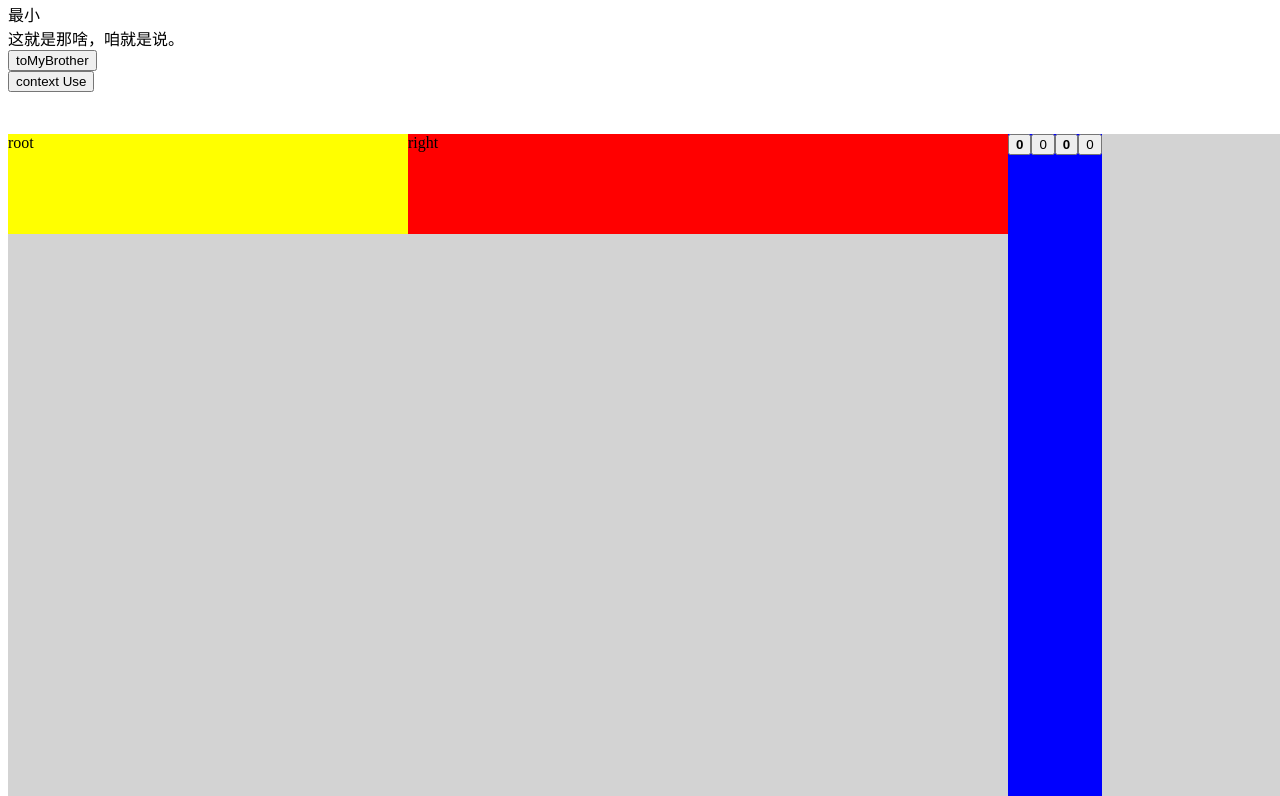
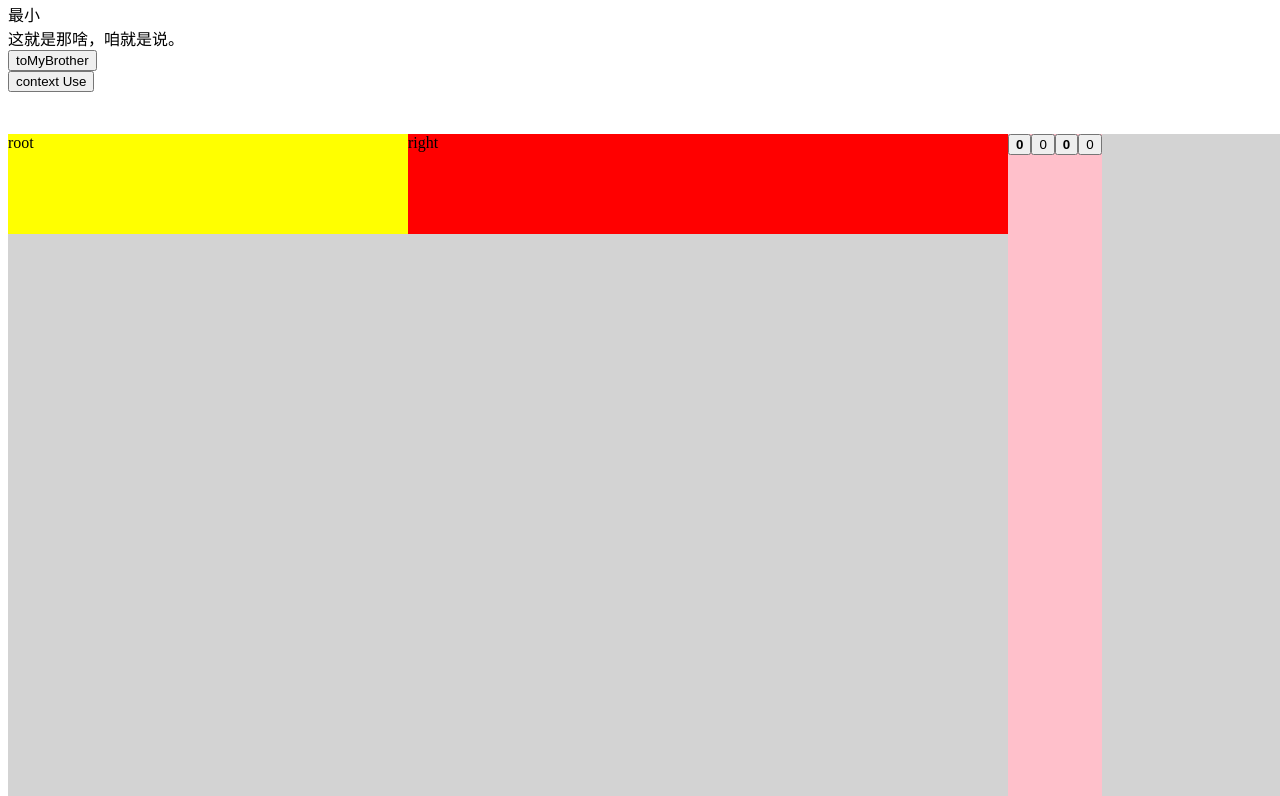
Before and after one commit to tcguoxing/react_basic, a React (Create React App) app: page / in a window 1280 px wide. Shown: the part 624-1420 px from the top of the page. Built offline with nearby package versions, Linux system fonts and the light colour scheme.

Commit message:
MOD：移除sass-loader

```diff
--- a/package.json
+++ b/package.json
@@ -18,8 +18,7 @@
   },
   "devDependencies": {
     "react-scripts": "5.0.1",
-    "sass": "1.54.0",
-    "sass-loader": "12.6.0"
+    "sass": "1.54.0"
   },
   "scripts": {
     "start": "react-scripts start",
--- a/src/index.css
+++ b/src/index.css
@@ -4,9 +4,6 @@
   }
 }
 
-.rightStyle {
-  background: blue !important;
-}
 
 .font-weight-bold {
   font-weight: 900;
--- a/src/index.scss
+++ b/src/index.scss
@@ -1,3 +1,3 @@
 .rightStyle {
-  background: blue !important;
+  background: pink !important;
 }
```
Also changed, not shown: 1 other file (tests, documents, lock files or other folders).
